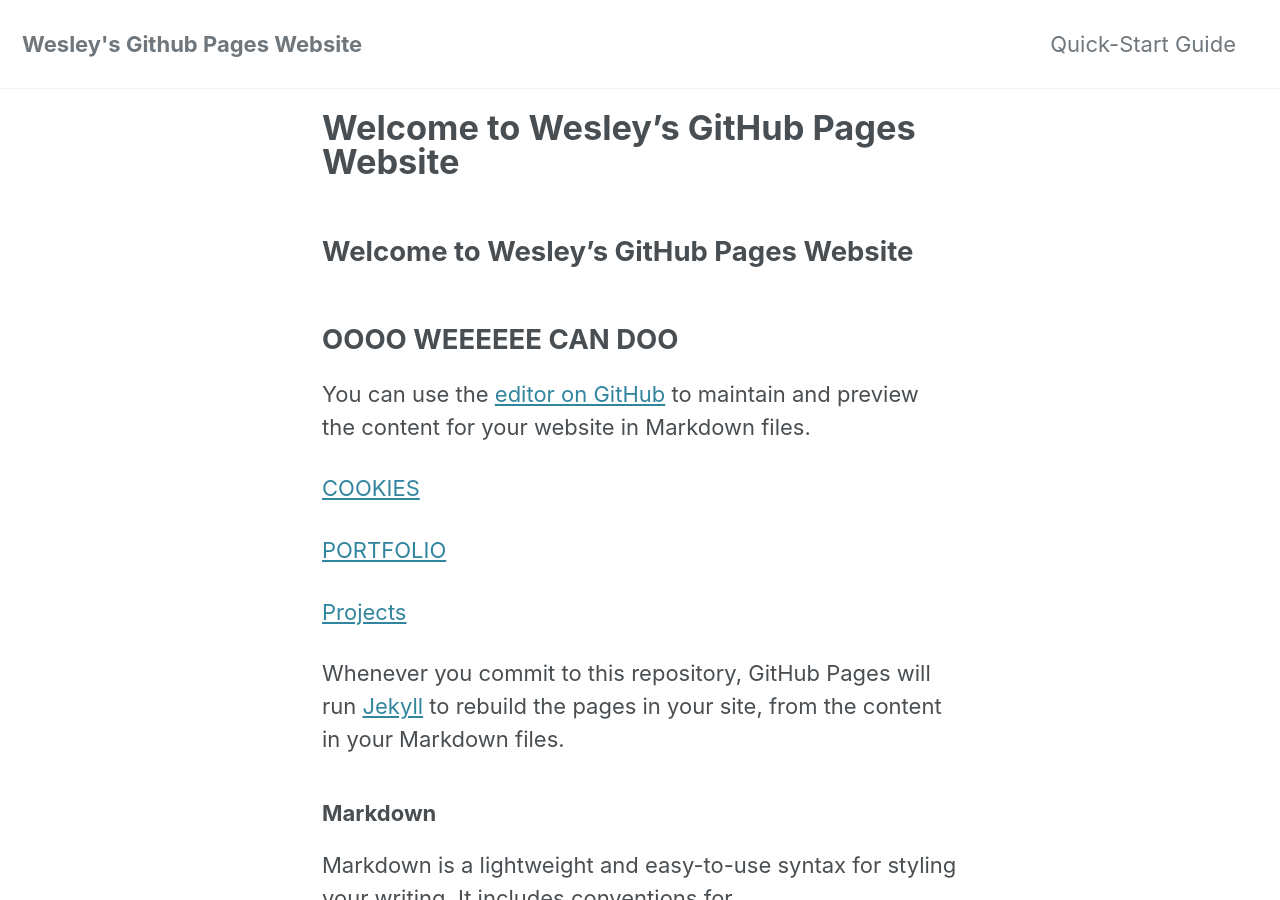
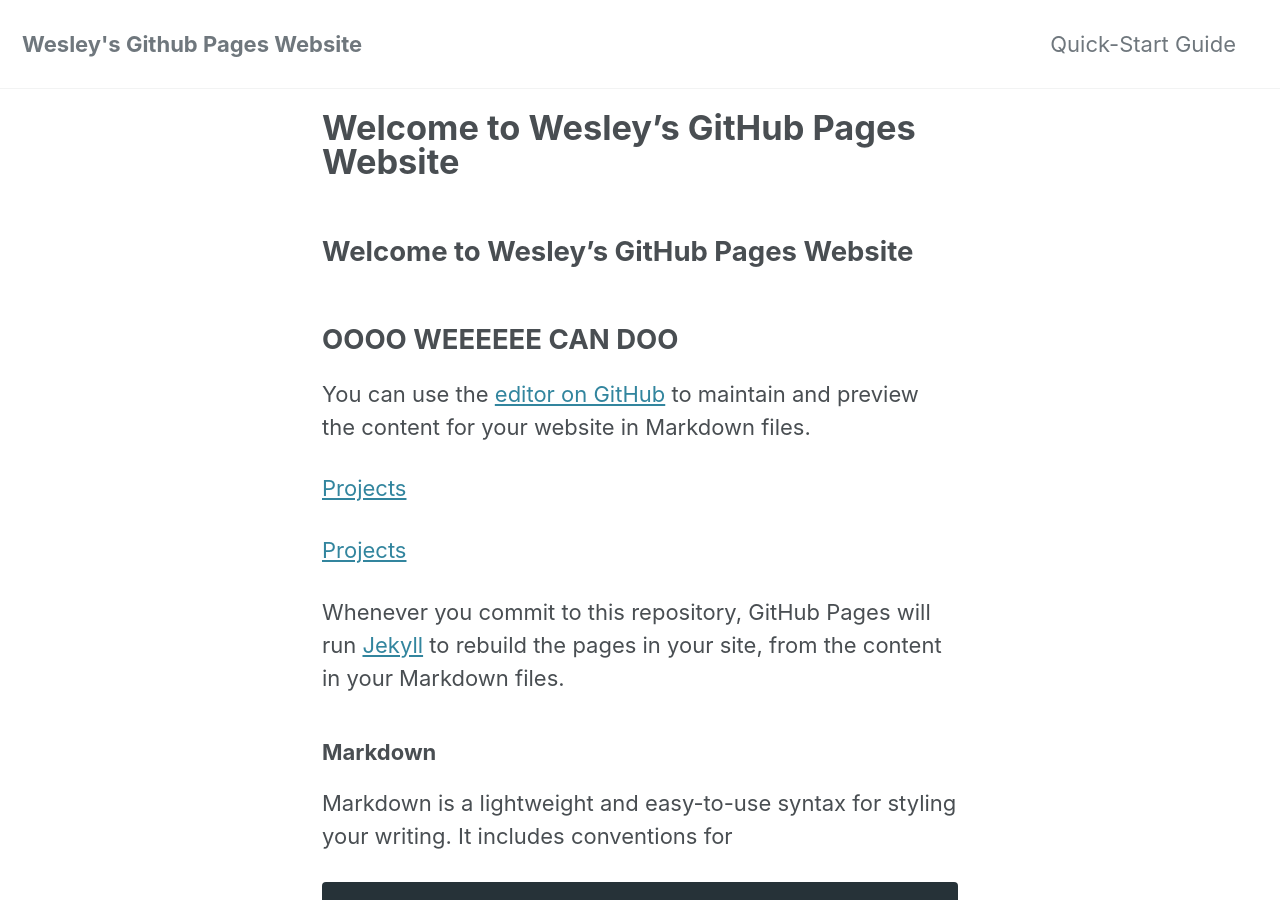
Before and after one commit to wesleycombs/website, a Jekyll site: the page built from index.md, in a window 1280 px wide and 900 px high. Built offline with Jekyll 4.4.1, drawn with Linux system fonts in a browser that asks for light colours; cached includes are drawn as plain includes; nearby versions of some CDN libraries; our own code applies the rules of GitHub Pages for plain Markdown files; the list of posts is cut into pages by our own code.

Commit message:
Update index.md

```diff
--- a/index.md
+++ b/index.md
@@ -4,11 +4,9 @@
 
 You can use the [editor on GitHub](https://github.com/wesleycombs/website/edit/master/index.md) to maintain and preview the content for your website in Markdown files.
 
-[COOKIES](peanut-butter-cookies.md)
+[Projects](../_projects/greenhouse.md)
 
-[PORTFOLIO](baz-boom-identity.md)
-
-[Projects](greenhouse.md)
+[Projects](../projects/greenhouse.md)
 
 Whenever you commit to this repository, GitHub Pages will run [Jekyll](https://jekyllrb.com/) to rebuild the pages in your site, from the content in your Markdown files.
 
```
